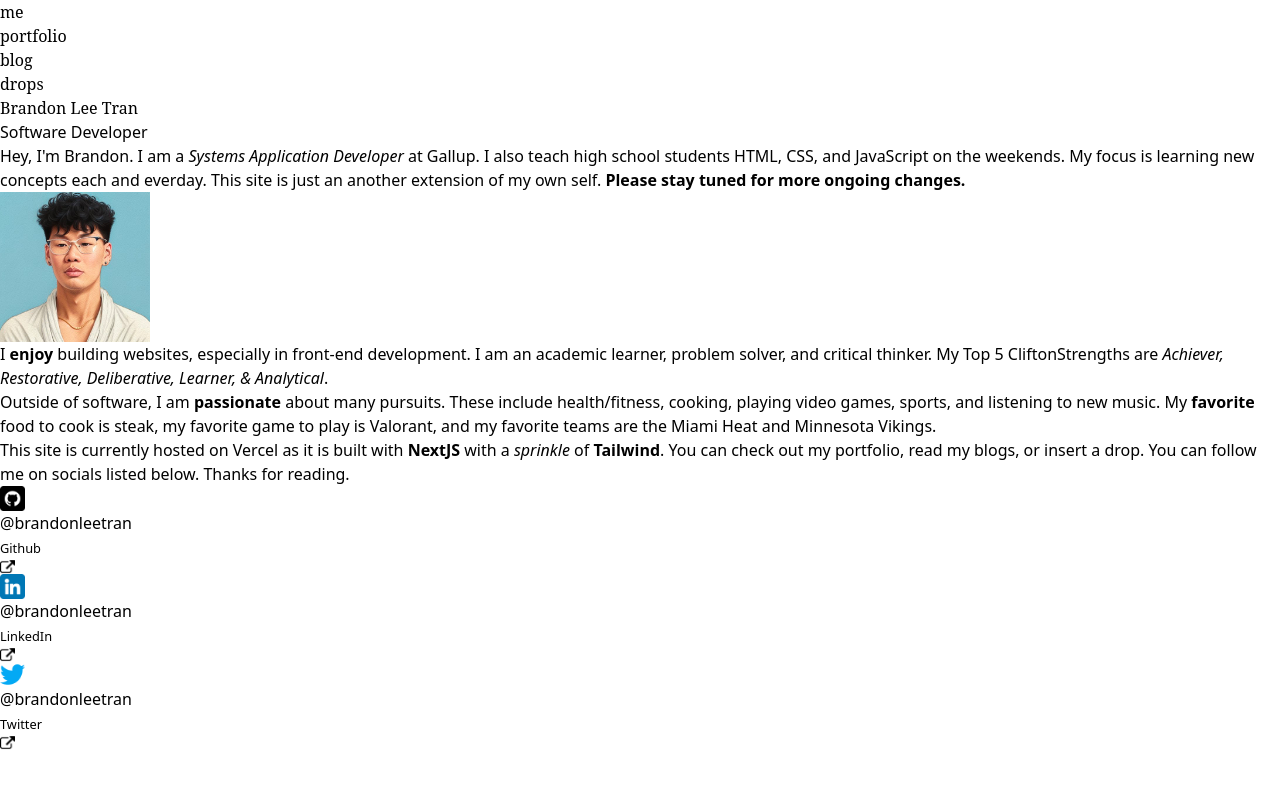
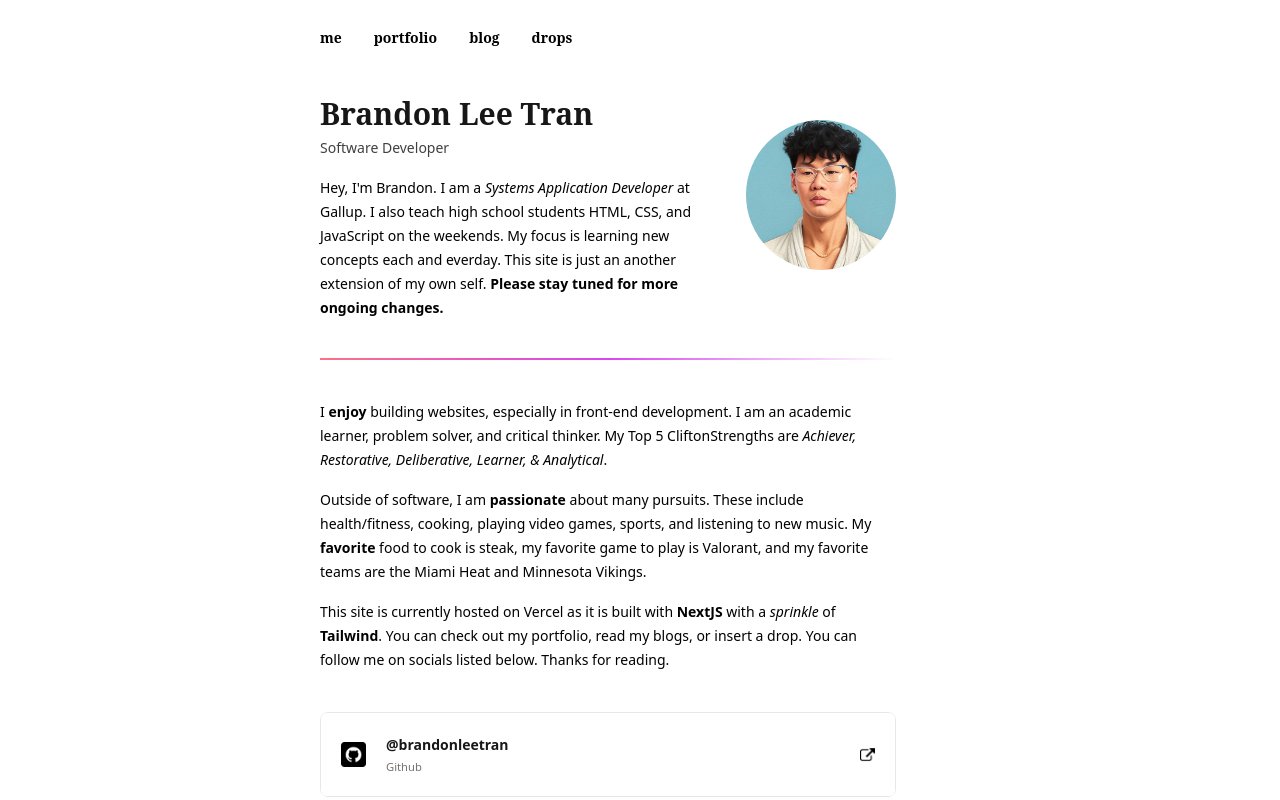
Before and after one commit to brandonleetran/brandonleetran, a Next.js app: page / in a window 1280 px wide. Built offline with nearby package versions, Linux system fonts and the light colour scheme; a web font is replaced by a local one.

Commit message:
fix: es and commonjs modules

```diff
--- a/next.config.js
+++ b/next.config.js
@@ -1,7 +1,8 @@
 /** @type {import('next').NextConfig} */
-
-export default {
+const nextConfig = {
   experimental: {
     appDir: true,
   },
 }
+
+module.exports = nextConfig
--- a/postcss.config.js
+++ b/postcss.config.js
@@ -1,4 +1,6 @@
-export const plugins = {
-  tailwindcss: {},
-  autoprefixer: {},
-};
+module.exports = {
+  plugins: {
+    tailwindcss: {},
+    autoprefixer: {},
+  },
+}
--- a/tailwind.config.js
+++ b/tailwind.config.js
@@ -1,10 +1,11 @@
 /** @type {import('tailwindcss').Config} */
-export const content = [
+module.exports = {
+  content: [
     "./app/**/*.{js,ts,jsx,tsx}",
     "./pages/**/*.{js,ts,jsx,tsx}",
     "./components/**/*.{js,ts,jsx,tsx}"
-];
-export const theme = {
+  ],
+  theme: {
     extend: {
       colors: {
         'midnight': '#111111'
@@ -13,5 +14,6 @@ export const theme = {
         kaisei: ['Kaisei HarunoUmi', 'serif']
       }
     },
-};
-export const plugins = [require('@tailwindcss/typography')];
+  },
+  plugins: [require('@tailwindcss/typography')],
+}
```
Lines whose indentation alone changed are shown as unchanged.
